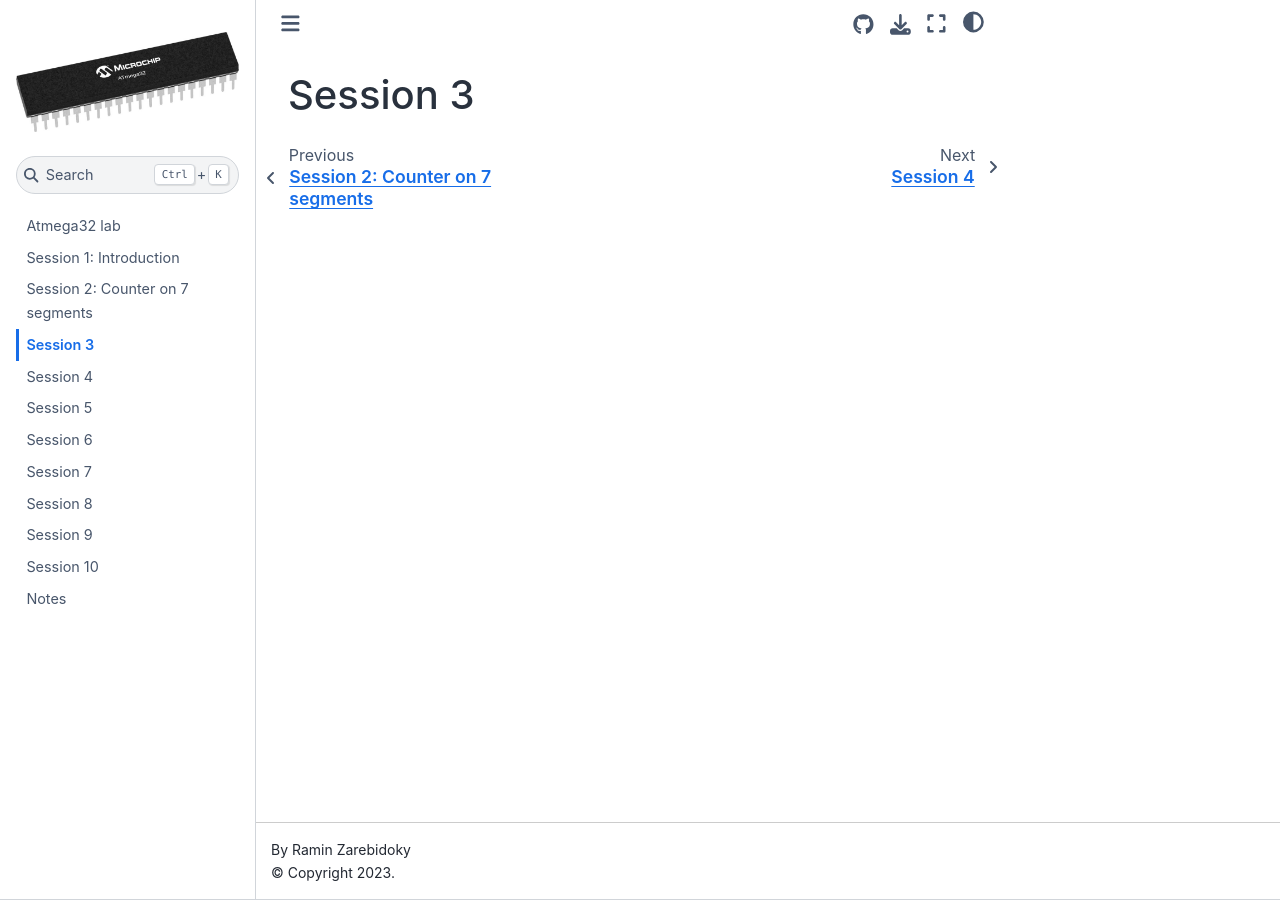
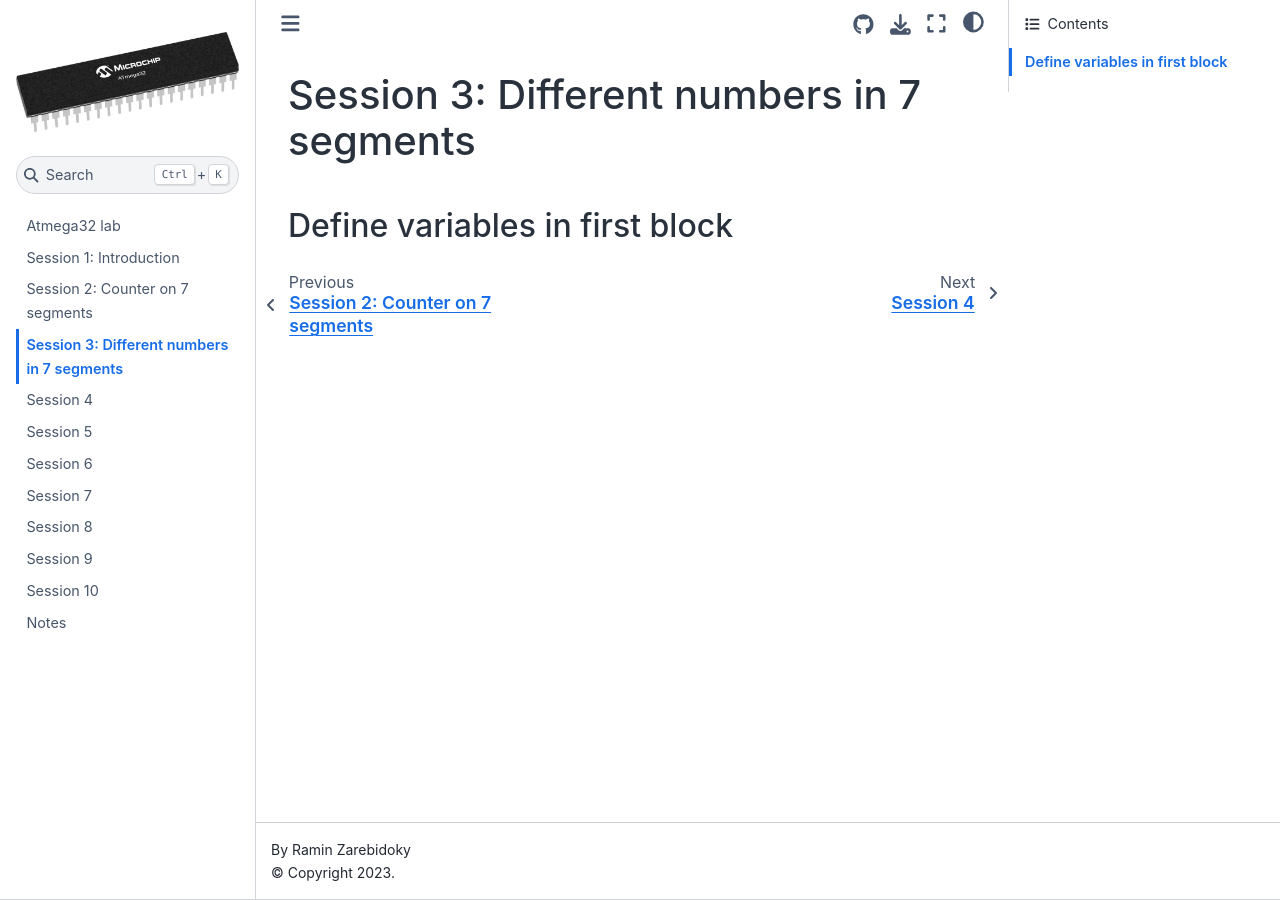
Before and after one commit to LiterallyTheOne/atmega32_lab, a Jupyter Book: the page built from docs/session_3.md, in a window 1280 px wide. Built offline with Jupyter Book 1.0.4 settings and Sphinx 7.4.7 and the Sphinx Book theme 1.1.4, drawn with Linux system fonts in a browser that asks for light colours.

Commit message:
Add some details to session_3.md

```diff
--- a/docs/session_3.md
+++ b/docs/session_3.md
@@ -1 +1,3 @@
-# Session 3
+# Session 3: Different numbers in 7 segments
+
+## Define variables in first block
```
